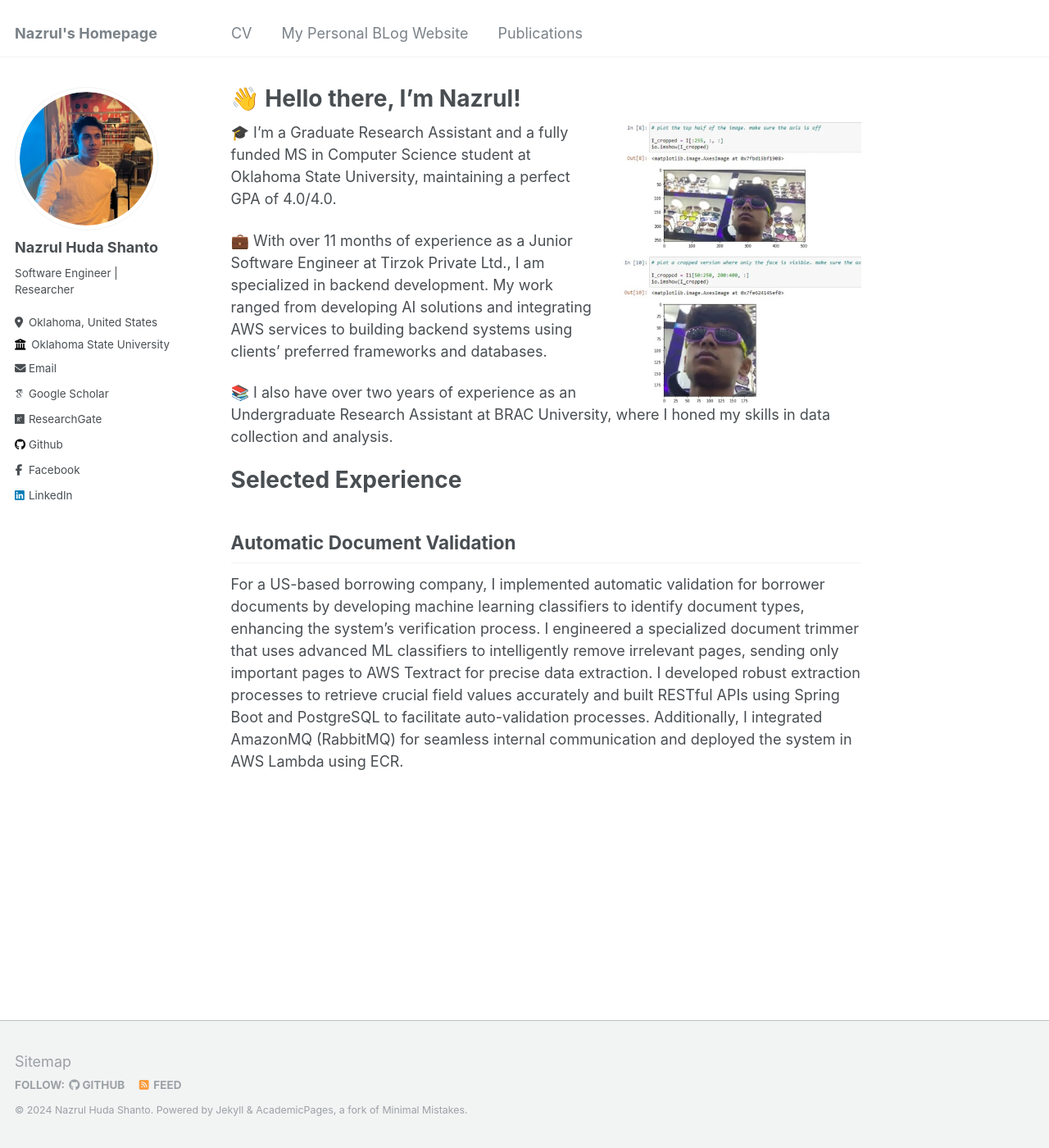
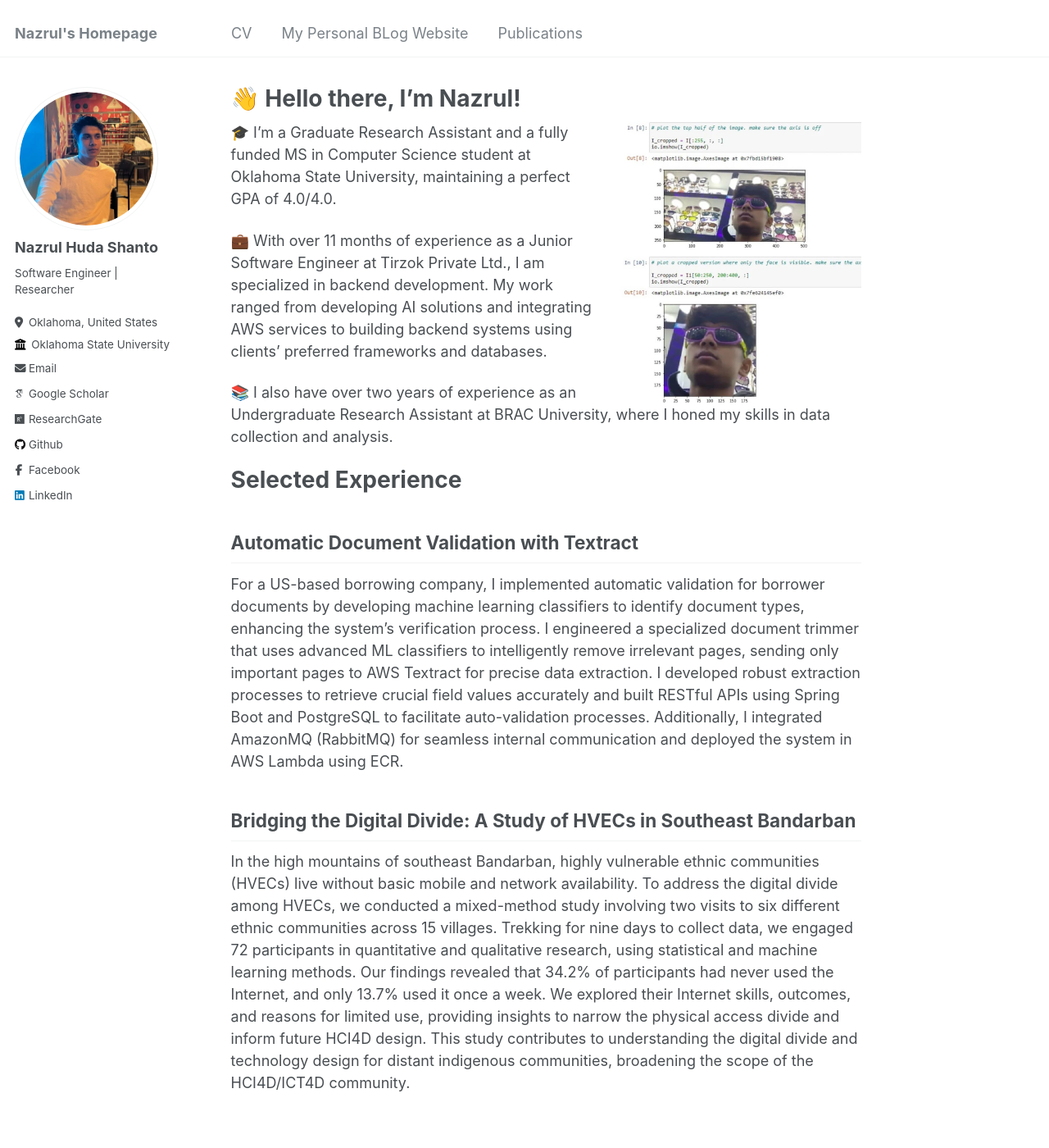
Before and after one commit to nazrulhuda/portfolio, a Jekyll site: the page built from _pages/about.md, in a window 1280 px wide and 1400 px high. Shown: the whole window at 82% size. Built offline with Jekyll 4.4.1, drawn with Linux system fonts in a browser that asks for light colours; some web fonts are replaced.

Commit message:
first commit

```diff
--- a/_pages/about.md
+++ b/_pages/about.md
@@ -17,6 +17,9 @@ redirect_from:
 
 # Selected Experience
 
-## Automatic Document Validation
+## Automatic Document Validation with Textract
 
 For a US-based borrowing company, I implemented automatic validation for borrower documents by developing machine learning classifiers to identify document types, enhancing the system’s verification process. I engineered a specialized document trimmer that uses advanced ML classifiers to intelligently remove irrelevant pages, sending only important pages to AWS Textract for precise data extraction. I developed robust extraction processes to retrieve crucial field values accurately and built RESTful APIs using Spring Boot and PostgreSQL to facilitate auto-validation processes. Additionally, I integrated AmazonMQ (RabbitMQ) for seamless internal communication and deployed the system in AWS Lambda using ECR.
+
+## Bridging the Digital Divide: A Study of HVECs in Southeast Bandarban
+In the high mountains of southeast Bandarban, highly vulnerable ethnic communities (HVECs) live without basic mobile and network availability. To address the digital divide among HVECs, we conducted a mixed-method study involving two visits to six different ethnic communities across 15 villages. Trekking for nine days to collect data, we engaged 72 participants in quantitative and qualitative research, using statistical and machine learning methods. Our findings revealed that 34.2% of participants had never used the Internet, and only 13.7% used it once a week. We explored their Internet skills, outcomes, and reasons for limited use, providing insights to narrow the physical access divide and inform future HCI4D design. This study contributes to understanding the digital divide and technology design for distant indigenous communities, broadening the scope of the HCI4D/ICT4D community.
```
